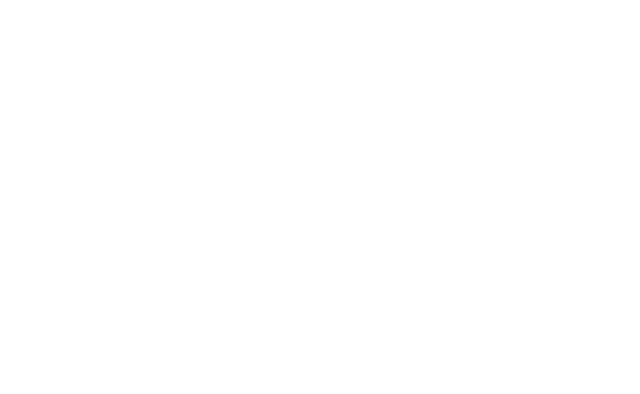
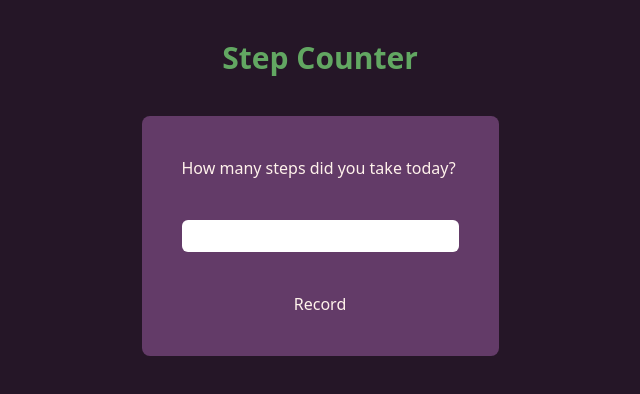
Before and after one commit to JoleneKearse/step-counter, a React (Vite) app: page / in a window 1280 px wide. Shown: the top 394 px of the page, without its empty margins (320-960 px from the left). Built offline with nearby package versions, Linux system fonts and the light colour scheme.

Commit message:
chore: add title and counter

```diff
--- a/index.html
+++ b/index.html
@@ -6,7 +6,7 @@
     <meta name="viewport" content="width=device-width, initial-scale=1.0" />
     <title>Step Counter</title>
   </head>
-  <body>
+  <body class="bg-neutral-dark flex flex-col justify-center items-center gap-10">
     <div id="root"></div>
     <script type="module" src="/src/main.tsx"></script>
   </body>
--- a/src/App.tsx
+++ b/src/App.tsx
@@ -1,9 +1,12 @@
+import { Counter } from "./components/Counter"
+import { Title } from "./components/Title"
 
 function App() {
 
   return (
     <>
-
+      <Title />
+      <Counter />
     </>
   )
 }
--- /dev/null
+++ b/src/components/Counter.tsx
@@ -0,0 +1,22 @@
+export function Counter() {
+
+
+  return (
+    <form
+      className="bg-purple p-10 text-neutral-light flex flex-col rounded-lg gap-10"
+    >
+      <label
+        htmlFor="daily-steps"
+      >
+        How many steps did you take today?
+      </label>
+      <input
+        type="number"
+        name="daily-steps"
+        id="daily-steps"
+        className="rounded-md px-4 py-1 text-purple font-bold "
+      />
+      <button>Record</button>
+    </form>
+  )
+}
--- /dev/null
+++ b/src/components/Title.tsx
@@ -0,0 +1,7 @@
+export function Title() {
+  return (
+    <header className="py-10 text-center">
+      <h1 className="font-extrabold text-3xl text-green-300">Step Counter</h1>
+    </header>
+  )
+}
--- a/tailwind.config.js
+++ b/tailwind.config.js
@@ -2,7 +2,19 @@
 export default {
   content: ["./index.html", "./src/**/*.{js,ts,jsx,tsx}"],
   theme: {
-    extend: {},
+    extend: {
+      colors: {
+        "neutral-light": "#FFF2EB",
+        "neutral-dark": "#251627",
+        "green-100": "#97C497",
+        "green-200": "#7CB67C",
+        "green-300": "#62A762",
+        "green-400": "#498349",
+        "green-500": "#335B33",
+        "green-600": "#1D341D",
+        "purple": "#633B68",
+      }
+    },
   },
   plugins: [],
 };
--- a/tsconfig.json
+++ b/tsconfig.json
@@ -20,6 +20,6 @@
     "noUnusedParameters": true,
     "noFallthroughCasesInSwitch": true
   },
-  "include": ["src"],
+  "include": ["src", "src/components"],
   "references": [{ "path": "./tsconfig.node.json" }]
 }
```
